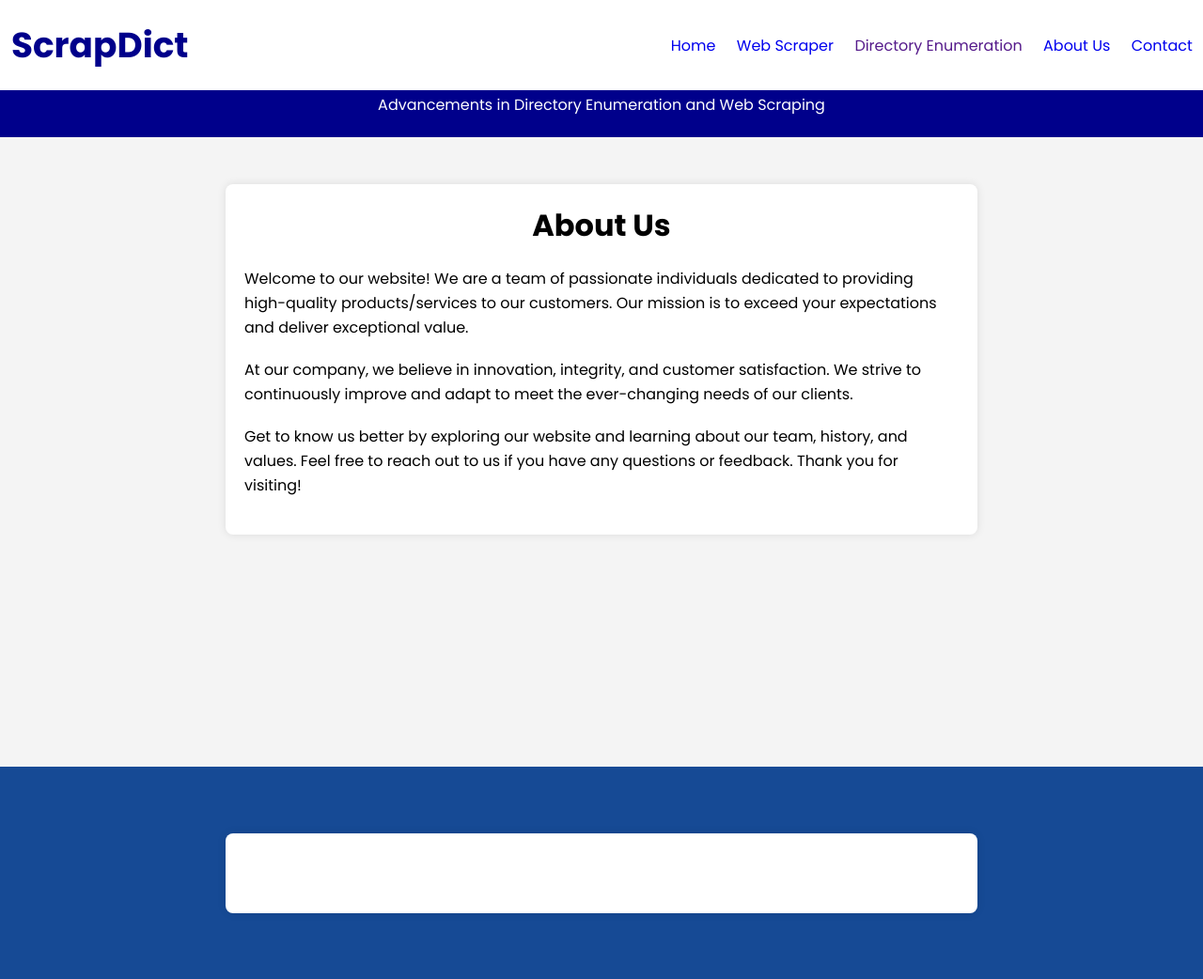
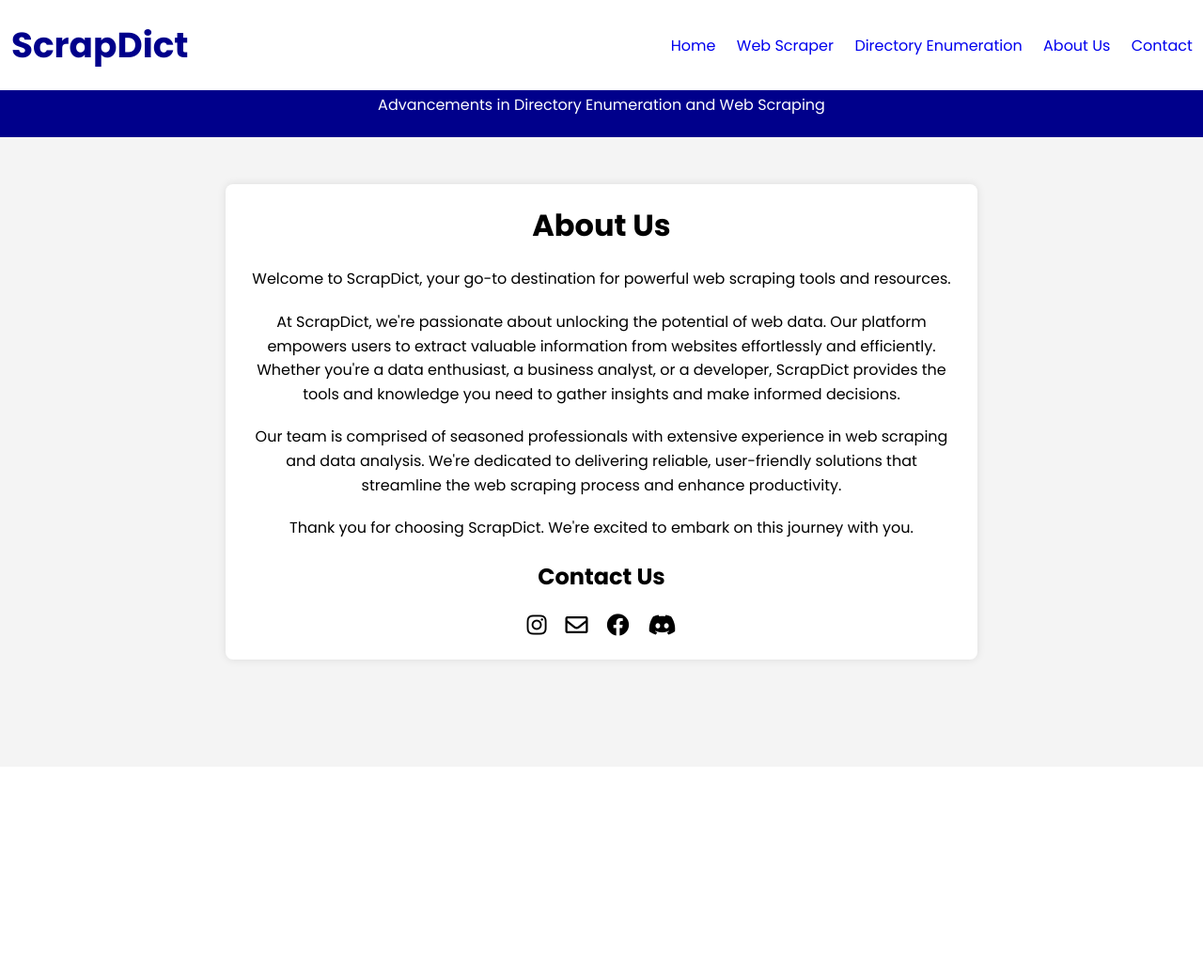
Before and after one commit to Professor-3301/Scrap_Dict, a Flask app: page /aboutus in a window 1280 px wide. Shown: the whole page at 94% size. After the commit the page ends 709 px from the top, so only its background shows below. Run offline with Flask 3, Linux system fonts and the light colour scheme.

Commit message:
More And More

```diff
--- a/app.py
+++ b/app.py
@@ -13,20 +13,13 @@
 def webscrap():
     return render_template('webscrap.html')
 
-@app.route("/scrapetest", methods=['GET'])
-def scraptest():
-    url_to_scrape = request.form.get('url')
-    print(url_to_scrape)
+# @app.route("/scrapetest")
+# def scrape():
+#     return render_template('scrape.html')
 
-    # try:
-    #     global scraped_data = scrape_hyperlinks(url_to_scrape)
-
-    #     return scraped_data
-    # except Exception as e:
-    #     return jsonify({'success': False, 'error': str(e)})
-    return render_template('scrapetest.html')
-
-
+@app.route("/result")
+def result():
+    return render_template('result.html')
 
 
 @app.route("/contact")
@@ -41,32 +34,43 @@
 def aboutus():
     return render_template('aboutus.html')
 
-@app.route('/scrape', methods=['POST'])
-def scrape_url():
-    try:
-        url_to_scrape = request.form.get('url')
+@app.route("/directory")
+def directory():
+    return render_template('directory.html')
 
-        # Send an HTTP request to the URL
-        response = requests.get(url_to_scrape)
+@app.route('/scrape', methods=['GET', 'POST'])
+def scrape():
+    # try:
+    #     url_to_scrape = request.form.get('url')
+    #     scraping_option = request.form.get('scraping-options')  # Get the selected scraping option
 
-        # Check if the request was successful (status code 200)
-        if response.status_code == 200:
-            # Parse the HTML content of the page
-            soup = BeautifulSoup(response.text, 'html.parser')
+    #     # Send an HTTP request to the URL
+    #     response = requests.get(url_to_scrape)
 
-            # Extract information based on the website's HTML structure
-            # For example: titles = soup.find_all('h2')
+    #     # Check if the request was successful (status code 200)
+    #     if response.status_code == 200:
+    #         # Parse the HTML content of the page
+    #         soup = BeautifulSoup(response.text, 'html.parser')
 
-            # Process and store the extracted data
-            scraped_data = {'data': soup.prettify()}
+    #         # Extract information based on the selected scraping option
+    #         if scraping_option == 'image-scraping':
+    #             # Scraping logic for images
+    #             images = soup.find_all('img')
+    #             scraped_data = {'images': [img['src'] for img in images]}
 
-            return render_template('scrape.html', data=scraped_data)
+    #         elif scraping_option == 'link-scraping':
+    #             # Scraping logic for links
+    #             links = soup.find_all('a')
+    #             scraped_data = {'links': [link['href'] for link in links]}
 
-        else:
-            return render_template('result.html', error='Failed to retrieve the webpage. Status code: ' + str(response.status_code))
+    #         return render_template('result.html', data=scraped_data)
 
-    except Exception as e:
-        return render_template('result.html', error='An unexpected error occurred: ' + str(e))
+    #     else:
+    #         return render_template('result.html', error='Failed to retrieve the webpage. Status code: ' + str(response.status_code))
+
+    # except Exception as e:
+    #     return render_template('result.html', error='An unexpected error occurred: ' + str(e))
+    return render_template('scrape.html')
 
 if __name__ == '__main__':
     app.run(debug=True)
--- a/static/about.css
+++ b/static/about.css
@@ -12,10 +12,10 @@
     background-color: #fff;
     border-radius: 8px;
     box-shadow: 0px 0px 10px rgba(0, 0, 0, 0.1);
+    text-align: center; /* Center align the content */
 }
 
-h1 {
-    text-align: center;
+h1, h2 {
     margin-bottom: 20px;
 }
 
@@ -26,3 +26,18 @@
 p {
     margin-bottom: 20px;
 }
+
+.contact-list {
+    list-style-type: none;
+    padding: 0;
+    display: flex; /* Use flexbox to display items in a row */
+    justify-content: center; /* Center align the items */
+}
+
+.contact-list li {
+    margin: 0 10px; /* Add some space between the items */
+}
+
+.contact-list li i {
+    font-size: 24px;
+}
--- a/static/style.css
+++ b/static/style.css
@@ -41,7 +41,7 @@
 
 
  }
- #page
+ #page1
  {
      width: 100%;
      height: 90%;
--- a/templates/aboutus.html
+++ b/templates/aboutus.html
@@ -2,23 +2,34 @@
 
 {% block content %}
 
+<!DOCTYPE html>
 <html lang="en">
 <head>
     <meta charset="UTF-8">
     <meta name="viewport" content="width=device-width, initial-scale=1.0">
     <title>About Us</title>
     <link rel="stylesheet" href="/static/about.css">
+    <link rel="stylesheet" href="https://cdnjs.cloudflare.com/ajax/libs/font-awesome/5.15.4/css/all.min.css">
 </head>
 <body>
     <div class="container">
         <h1>About Us</h1>
         <div class="content">
-            <p>Welcome to our website! We are a team of passionate individuals dedicated to providing high-quality products/services to our customers. Our mission is to exceed your expectations and deliver exceptional value.</p>
-            <p>At our company, we believe in innovation, integrity, and customer satisfaction. We strive to continuously improve and adapt to meet the ever-changing needs of our clients.</p>
-            <p>Get to know us better by exploring our website and learning about our team, history, and values. Feel free to reach out to us if you have any questions or feedback. Thank you for visiting!</p>
+            <p>Welcome to ScrapDict, your go-to destination for powerful web scraping tools and resources.</p>
+            <p>At ScrapDict, we're passionate about unlocking the potential of web data. Our platform empowers users to extract valuable information from websites effortlessly and efficiently. Whether you're a data enthusiast, a business analyst, or a developer, ScrapDict provides the tools and knowledge you need to gather insights and make informed decisions.</p>
+            <p>Our team is comprised of seasoned professionals with extensive experience in web scraping and data analysis. We're dedicated to delivering reliable, user-friendly solutions that streamline the web scraping process and enhance productivity.</p>
+            <p>Thank you for choosing ScrapDict. We're excited to embark on this journey with you.</p>
+            <h2>Contact Us</h2>
+            <ul class="contact-list">
+                <li><i class="fab fa-instagram"></i> <a href="https://www.instagram.com/scrapdict/" target="_blank"></a></li>
+                <li><i class="far fa-envelope"></i></li>
+                <li><i class="fab fa-facebook"></i> <a href="https://www.facebook.com/scrapdict/" target="_blank"></a></li>
+                <li><i class="fab fa-discord"></i></li>
+            </ul>
         </div>
     </div>
 </body>
 </html>
 
+
 {% endblock %}
--- a/templates/index.html
+++ b/templates/index.html
@@ -15,24 +15,24 @@
             <div id="logo"><h3>ScrapDict</h3></div>
             <div id="options">
                 <a href="/">Home</a>
-                <a href="/scrapetest">Web Scraper</a>
-                <a href="">Directory Enumeration</a>
+                <a href="/scrape">Web Scraper</a>
+                <a href="/directory">Directory Enumeration</a>
                 <a href="/aboutus">About Us</a>
                 <a href="/contacttest">Contact </a>
             </div>
         </div>
-        <div id="page">
+        <div id="page1">
             <div id="strip"><p>Advancements in Directory Enumeration and Web Scraping</p></div>
             {% block content %}
             {% endblock %}
         </div>
 
-        <hr class="divider">
-        <footer>
+        <!-- <hr class="divider">  -->
+        <!-- <footer>
             <div class="container">
                 <p>&copy; 2024 Your Company Name. All rights reserved.</p>
             </div>
-        </footer>
+        </footer> -->
     </div>
 
 
```
Also changed, not shown: Tool/Directory_Enumeration/dirb.py (added, +26 -0 lines), static/scrapetest.css (+11 -10 lines), templates/directory.html (added, +33 -0 lines), templates/result.html (+2 -6 lines).
